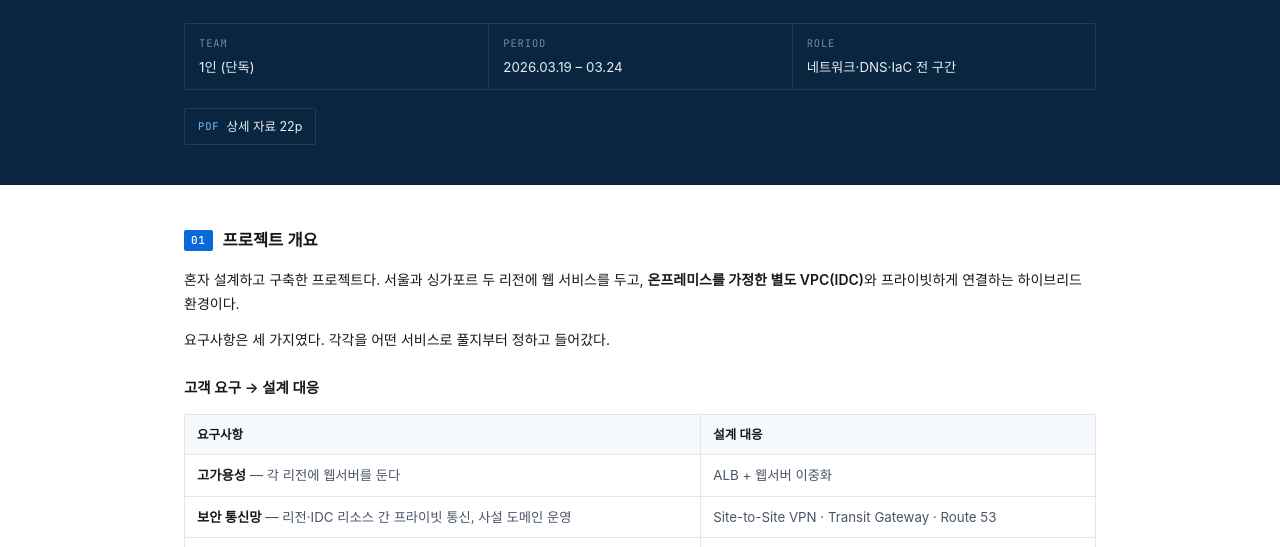
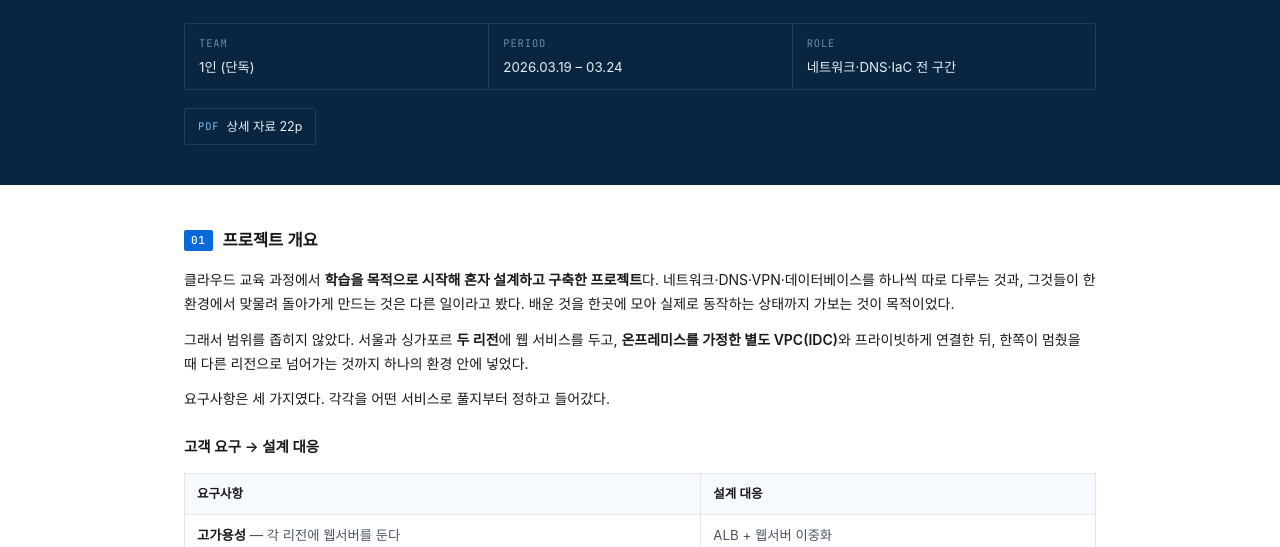
Before and after one commit to jinuuuKim/portfolio, a plain HTML site: page website/personal/index.html in a window 1280 px wide. Shown: the part 242-789 px from the top of the page. Drawn offline with Linux system fonts and the light colour scheme; a web font is replaced by a local one.

Commit message:
docs: 프로젝트 개요에 시작 계기 추가

```diff
--- a/website/personal/index.html
+++ b/website/personal/index.html
@@ -76,9 +76,15 @@
   <div class="wrap">
     <div class="sec-h"><span class="sec-n">01</span><h2>프로젝트 개요</h2></div>
 
-    <p>혼자 설계하고 구축한 프로젝트다.
-       서울과 싱가포르 두 리전에 웹 서비스를 두고,
-       <strong>온프레미스를 가정한 별도 VPC(IDC)</strong>와 프라이빗하게 연결하는 하이브리드 환경이다.</p>
+    <p>클라우드 교육 과정에서 <strong>학습을 목적으로 시작해 혼자 설계하고 구축한 프로젝트</strong>다.
+       네트워크·DNS·VPN·데이터베이스를 하나씩 따로 다루는 것과,
+       그것들이 한 환경에서 맞물려 돌아가게 만드는 것은 다른 일이라고 봤다.
+       배운 것을 한곳에 모아 실제로 동작하는 상태까지 가보는 것이 목적이었다.</p>
+
+    <p style="margin-top:12px">그래서 범위를 좁히지 않았다.
+       서울과 싱가포르 <strong>두 리전</strong>에 웹 서비스를 두고,
+       <strong>온프레미스를 가정한 별도 VPC(IDC)</strong>와 프라이빗하게 연결한 뒤,
+       한쪽이 멈췄을 때 다른 리전으로 넘어가는 것까지 하나의 환경 안에 넣었다.</p>
 
     <p style="margin-top:12px">요구사항은 세 가지였다. 각각을 어떤 서비스로 풀지부터 정하고 들어갔다.</p>
 
```
